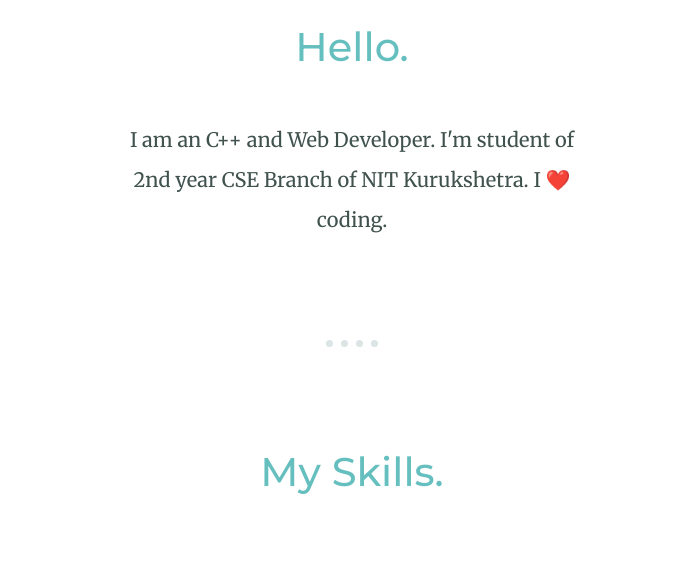
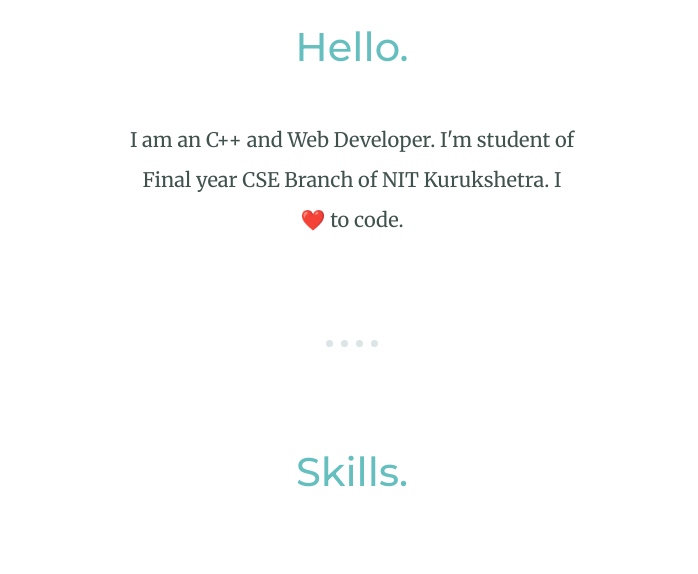
Before and after one commit to coder-saab001/cv, a plain HTML site: page index.html in a window 1280 px wide. Shown: the part 1080-1654 px from the top of the page, without its empty margins (288-986 px from the left). Drawn offline with Linux system fonts and the light colour scheme.

Commit message:
Improved main HTML code

```diff
--- a/index.html
+++ b/index.html
@@ -25,11 +25,11 @@
             <div class="profile">
                 <img src="images/pp.png" class="my-pic" alt="my-pic">
                 <h2>Hello.</h2>
-                <p>I am an C++ and Web Developer. I'm student of 2nd year CSE Branch of NIT Kurukshetra. I ❤️ coding.</p>
+                <p>I am an C++ and Web Developer. I'm student of Final year CSE Branch of NIT Kurukshetra. I ❤️ to code.</p>
             </div>
             <hr>
             <div class="skills">
-                <h2>My Skills.</h2>
+                <h2>Skills.</h2>
                 <div class="skill-row">
                     <img class="code-img" src="images/computer.png" alt="computer-pic">
                     <h3>Design & Developmemt</h3>
@@ -44,7 +44,6 @@
             <hr>
             <div class="contact-me">
                 <h2>Get In Touch</h2>
-                <h3>If you love hot wings as much as I do.</h3>
                 <p>Love hot wings as much as I do? Let's talk about how awesome they are! We can code with we eat hot wings!</p>
                 <a class="btn" href="mailto:goyalishant001@gmail.com" target="_blank">CONTACT ME</a>
             </div>
```
